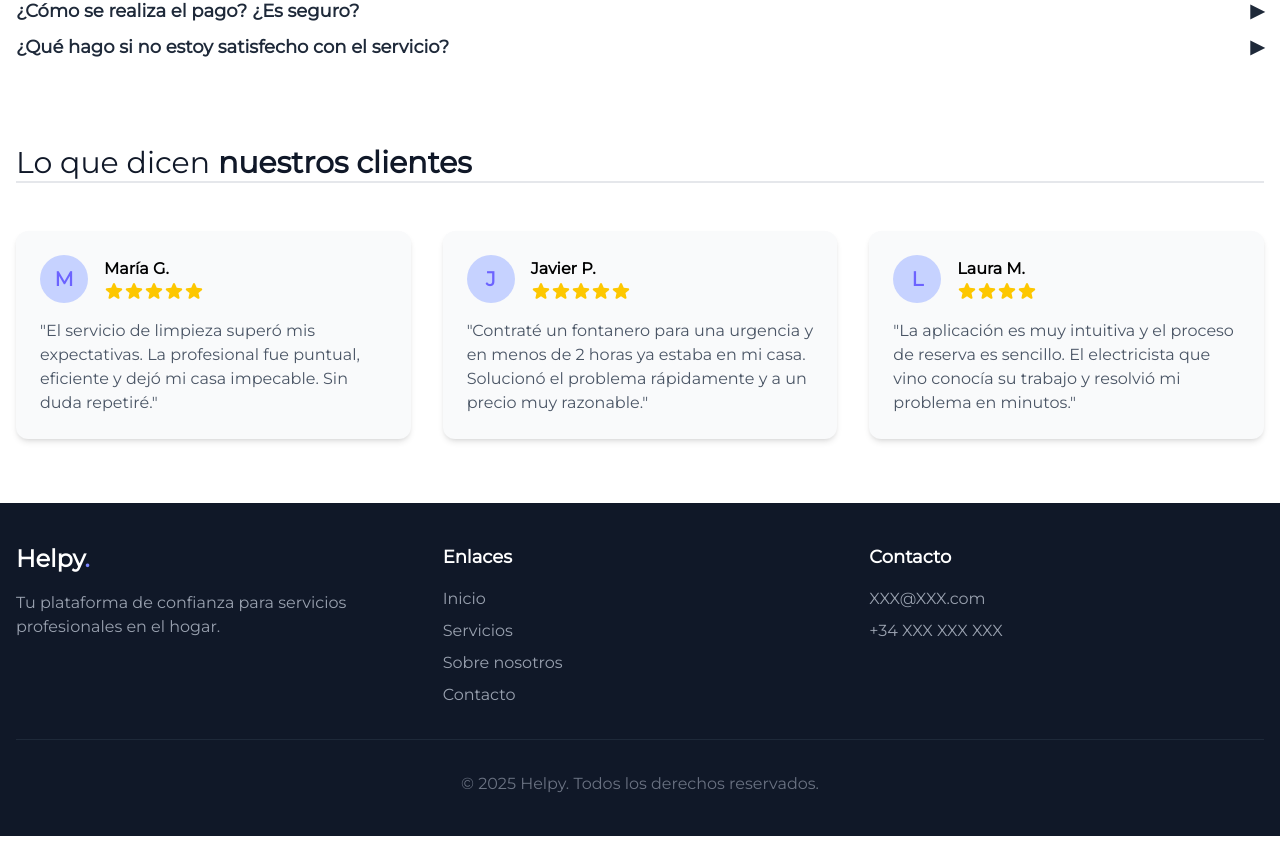
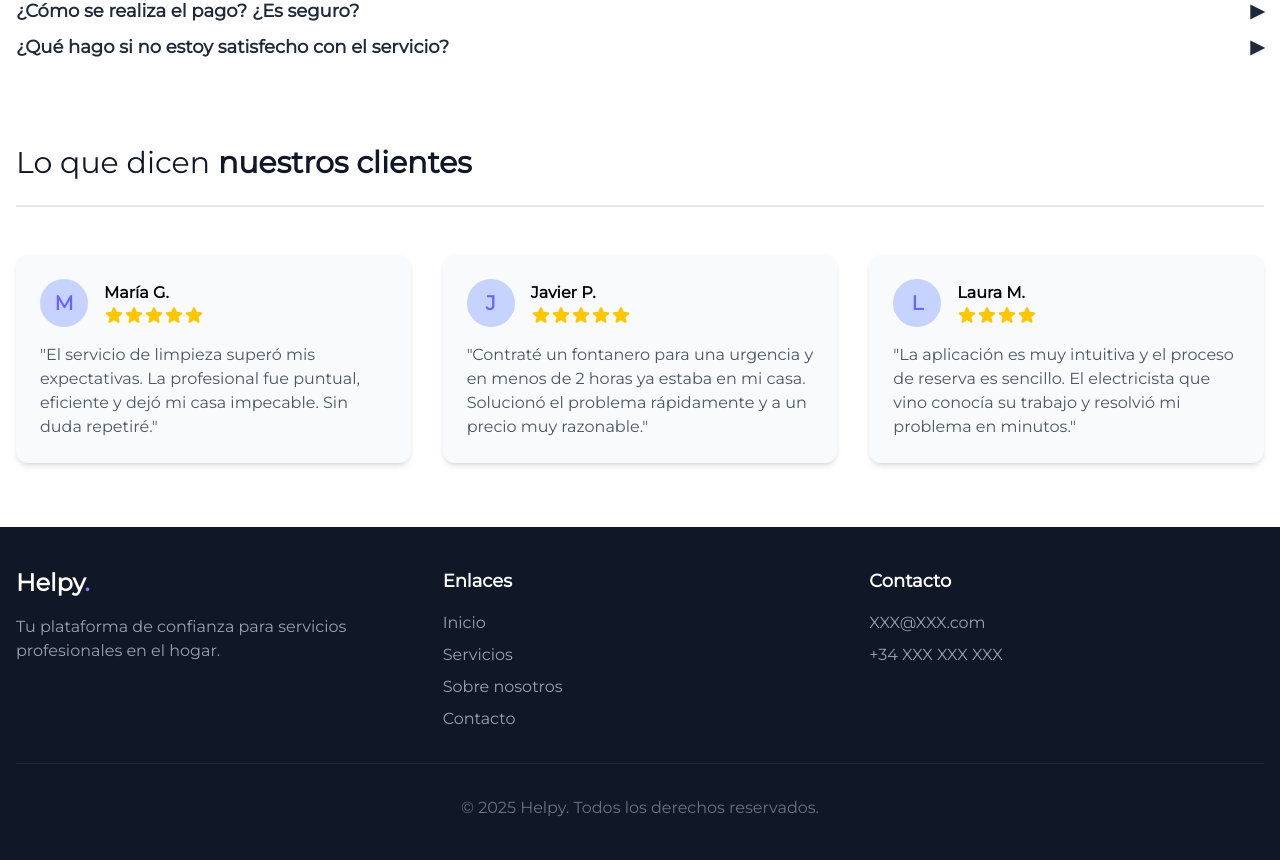
Before and after one commit to GuilleMarejada/helpy, a Nuxt app: page / in a window 1280 px wide. Shown: the part 3032-3892 px from the top of the page. Before the commit the page ends 3868 px from the top, so only its background shows below. Built offline with nearby package versions, Linux system fonts and the light colour scheme.

Commit message:
Update testimonial section heading styles for improved spacing

```diff
--- a/pages/index.vue
+++ b/pages/index.vue
@@ -280,7 +280,7 @@
     <!-- Testimonios -->
     <div class="py-16 bg-white">
       <div class="container mx-auto px-4">
-        <h2 class="text-3xl mb-12 text-gray-900 border-b-2 border-gray-200">Lo que dicen <span class="font-bold">
+        <h2 class="text-3xl mb-12 text-gray-900 pb-6 border-b-2 border-gray-200">Lo que dicen <span class="font-bold">
             nuestros
             clientes</span></h2>
 
```
